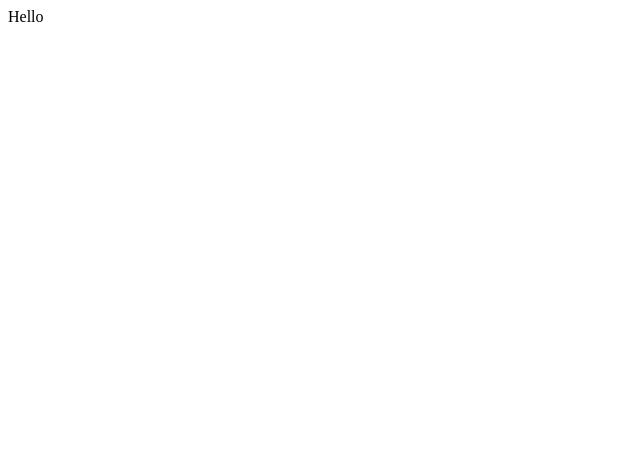
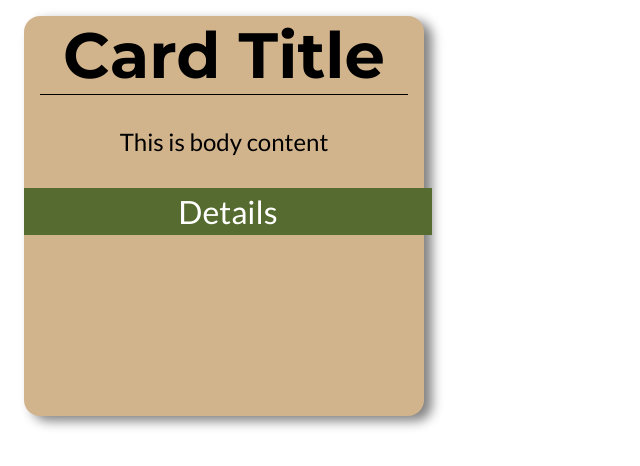
Before and after one commit to RVCC-IDMX/tastebase, a React app: page / in a window 1280 px wide. Shown: the top 466 px of the page, without its empty margins (0-640 px from the left). Built offline with nearby package versions, Linux system fonts and the light colour scheme; the HTML template or start-up script is replaced by a standard one.

Commit message:
Add simple card example

```diff
--- a/src/App.js
+++ b/src/App.js
@@ -1,10 +1,14 @@
 import React, { useEffect, useState } from 'react';
-import style from './scss/card.scss'
+import style from './scss/card.scss';
 
 const App = () => {
 return (
-    <div className='App'>
-        <div className='Card'>Hello</div>
+    <div className='card_container'>
+        <div className='card_content'>
+            <h1 className='card_title'>Card Title</h1>
+            <p className='card_body'>This is body content</p>
+            <div className='button'>Details</div>
+        </div>
     </div>
 )
 }
--- a/src/scss/card.scss
+++ b/src/scss/card.scss
@@ -0,0 +1,36 @@
+
+@use "./core/fonts" as font;
+
+
+.card_container{
+    background-color: tan;
+    margin: 1rem;
+    width: 25rem;
+    height: 25rem;
+    text-align: center;
+    box-shadow: 8px 5px 12px gray;
+    border-radius: 1rem;
+}
+
+.card_title{
+    border-bottom: 1px solid black;
+    margin: 1rem;
+    @include font.header(64px);
+}
+
+.card_body{
+    margin: 2rem;
+    @include font.body(24px);
+}
+
+.button{
+    background-color: darkolivegreen;
+    @include font.body(2rem);
+    color: white;
+    padding: .25rem;
+    width: 100%;
+}
+
+.button:hover{
+    background-color: olive;
+}
```
